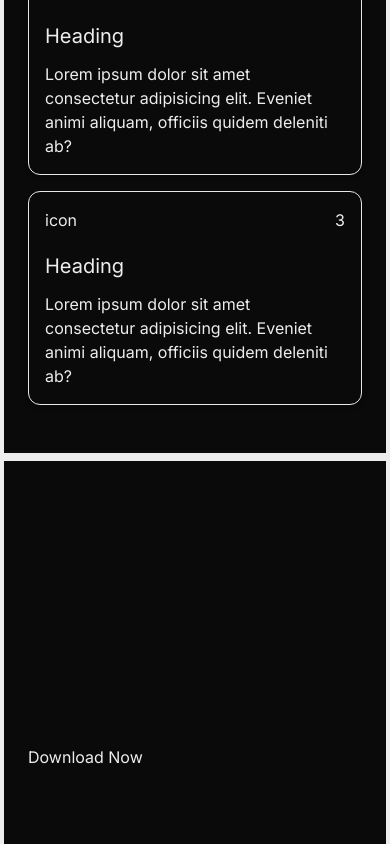
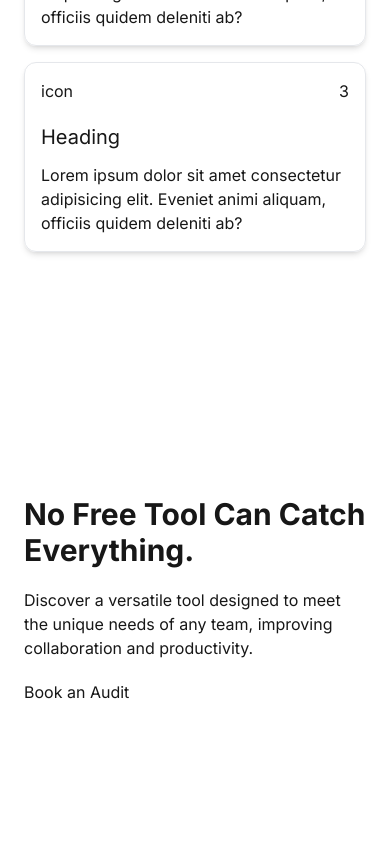
Before and after one commit to alex-monro/AccessLens-Landing, a Next.js app: page / in a window 390 px wide. Shown: the part 2176-3020 px from the top of the page. Built offline with nearby package versions, Linux system fonts and the light colour scheme.

Commit message:
removed temp borders from sections & changed @media (prefers-color-scheme: ) to dark.

```diff
--- a/app/globals.css
+++ b/app/globals.css
@@ -1,5 +1,6 @@
 @import "tailwindcss";
 
+/* light mode settings if browser is set to prefers light mode */
 :root {
   --background: #ffffff;
   --foreground: #171717;
@@ -12,7 +13,8 @@
   --font-mono: var(--font-geist-mono);
 }
 
-@media (prefers-color-scheme: light) {
+/* dark mode settings if the users browser is set to dark mode by default. */
+@media (prefers-color-scheme: dark) {
   :root {
     --background: #0a0a0a;
     --foreground: #ededed;
--- a/components/CardsSection.tsx
+++ b/components/CardsSection.tsx
@@ -1,6 +1,6 @@
 const CardsSection = () => {
   return (
-    <section className="w-full flex flex-col gap-5 justify-center items-start py-12 px-6 lg:px-24 border-4 border-white-200 min-h-[37.5rem]">
+    <section className="w-full flex flex-col gap-5 justify-center items-start py-12 px-6 lg:px-24 min-h-[37.5rem]">
       {/* Intro */}
           <h2 className="text-4xl font-bold">How it works.</h2>
           <p>
--- a/components/DownloadSection.tsx
+++ b/components/DownloadSection.tsx
@@ -1,7 +1,10 @@
 const DownloadSection = () => {
   return (
-    <section className="w-full flex flex-col gap-5 justify-center items-start py-12 px-6 lg:px-24 min-h-[37.5rem] border-4 border-white-200">
-      Download Now
+    <section className="w-full flex flex-col gap-5 justify-center items-start py-12 px-6 lg:px-24 min-h-[37.5rem]">
+      <h2 className="text-3xl font-bold">No Free Tool Can Catch Everything.</h2>
+      <p>Discover a versatile tool designed to meet the unique needs of any team, improving collaboration and productivity.</p>
+
+      <button>Book an Audit</button>
     </section>
   );
 };
--- a/components/StartSection.tsx
+++ b/components/StartSection.tsx
@@ -1,6 +1,6 @@
 const StartSection = () => {
   return (
-    <section className="w-full flex justify-between items-center bg-[#1a1a2e] min-h-[37.5rem] py-12 px-6 lg:px-24 border-4 border-white-200">
+    <section className="w-full flex justify-between items-center bg-[#1a1a2e] min-h-[37.5rem] py-12 px-6 lg:px-24">
       <div className="w-full flex flex-col lg:flex-row justify-between gap-8">
         <h2 className="text-xl lg:text-5xl font-bold max-w-sm leading-tight text-white">
           Start With The Free Tool.
--- a/components/VideoSection.tsx
+++ b/components/VideoSection.tsx
@@ -1,6 +1,6 @@
 const VideoSection = () => {
   return (
-    <section className="w-full flex items-center py-12 px-6 lg:px-24 min-h-48 border-4 border-white-200 min-h-[37.5rem]">
+    <section className="w-full flex items-center py-12 px-6 lg:px-24 min-h-48 min-h-[37.5rem]">
       <div className="max-w-6xl h-full flex flex-col w-full lg:flex-row justify-center items-center lg:gap-12 mx-auto">
         <div className="w-full lg:w-2/5 flex flex-col justify-center items-start">
           <h2 className="text-4xl font-bold mb-4 leading-tight">
```
